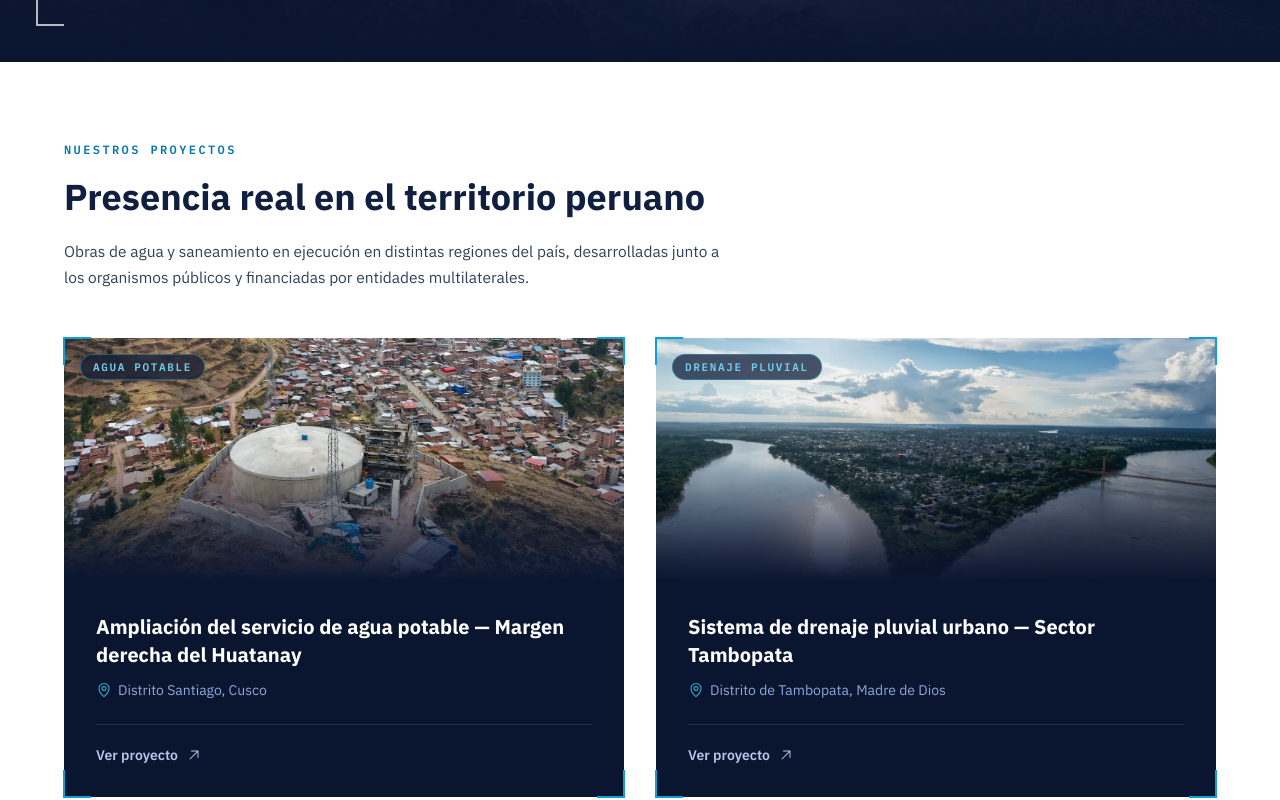
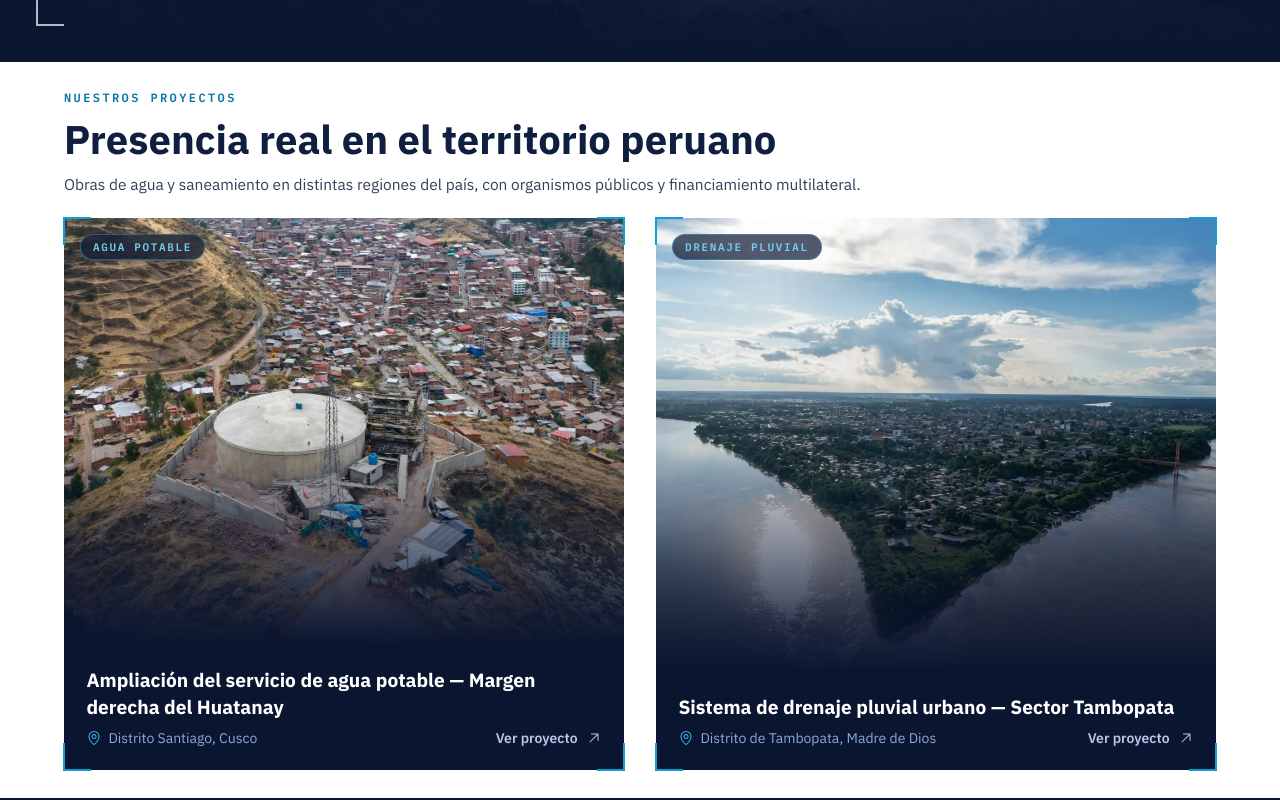
Before and after one commit to jhefferson-guerrero/cbs-web, a React (Vite) app: page / in a window 1280 px wide. Shown: the part 3625-4425 px from the top of the page. Built offline with nearby package versions, Linux system fonts and the light colour scheme; no server answers.

Commit message:
Proyectos en una sola vista: tarjetas ocupan el alto disponible, parrafo en una linea y Ver proyecto en la fila de ubicacion

```diff
--- a/src/components/sections/Proyectos.tsx
+++ b/src/components/sections/Proyectos.tsx
@@ -7,28 +7,28 @@ export function Proyectos() {
   const reduceMotion = useReducedMotion()
 
   return (
-    <section id="proyectos" className="bg-white">
-      <div className="mx-auto w-full max-w-[1400px] px-6 py-16 lg:px-10 lg:py-20 xl:px-16 2xl:max-w-[1700px] 2xl:px-14 2xl:py-24">
+    <section id="proyectos" className="bg-white lg:h-[calc(100svh-var(--nav-h))] lg:min-h-[540px]">
+      <div className="mx-auto w-full max-w-[1400px] px-6 py-16 lg:flex lg:h-full lg:flex-col lg:px-10 lg:py-[clamp(1rem,3.5vh,3rem)] xl:px-16 2xl:max-w-[1700px] 2xl:px-14">
         <motion.div
           initial={reduceMotion ? false : { opacity: 0, y: 28 }}
           whileInView={{ opacity: 1, y: 0 }}
           viewport={{ once: true, amount: 0.3 }}
           transition={{ duration: 0.7, ease: [0.16, 1, 0.3, 1] }}
-          className="max-w-2xl"
+          className="max-w-2xl lg:max-w-4xl"
         >
           <p className="font-mono text-xs font-semibold uppercase tracking-[0.2em] text-cyan-700 2xl:text-sm">
             Nuestros proyectos
           </p>
-          <h2 className="mt-4 text-3xl font-bold leading-tight text-navy-900 md:text-4xl 2xl:text-5xl">
+          <h2 className="mt-4 text-3xl font-bold leading-tight text-navy-900 md:text-4xl lg:mt-[clamp(0.25rem,1vh,0.75rem)] lg:text-[clamp(2.25rem,5vh,3.25rem)]">
             Presencia real en el territorio peruano
           </h2>
-          <p className="mt-5 text-[15.5px] leading-relaxed text-slate-700 2xl:text-lg">
-            Obras de agua y saneamiento en ejecución en distintas regiones del país, desarrolladas
-            junto a los organismos públicos y financiadas por entidades multilaterales.
+          <p className="mt-5 text-[15.5px] leading-relaxed text-slate-700 lg:mt-[clamp(0.25rem,1vh,0.75rem)] lg:text-[clamp(15.5px,1.9vh,19px)]">
+            Obras de agua y saneamiento en distintas regiones del país, con organismos públicos y
+            financiamiento multilateral.
           </p>
         </motion.div>
 
-        <div className="mt-12 grid grid-cols-1 gap-8 md:grid-cols-2 2xl:mt-14 2xl:gap-10">
+        <div className="mt-12 grid grid-cols-1 gap-8 md:grid-cols-2 lg:mt-[clamp(0.75rem,2.5vh,2.5rem)] lg:min-h-0 lg:flex-1 lg:grid-rows-[minmax(0,1fr)] lg:gap-[clamp(1rem,2.5vw,2.5rem)]">
           {projects.map((project, i) => (
             <motion.div
               key={project.slug}
@@ -36,7 +36,7 @@ export function Proyectos() {
               whileInView={{ opacity: 1, y: 0 }}
               viewport={{ once: true, amount: 0.3 }}
               transition={{ type: 'spring', stiffness: 70, damping: 18, delay: i * 0.12 }}
-              className="group relative bg-navy-950"
+              className="group relative flex min-h-0 flex-col bg-navy-950"
             >
               <Link
                 to={`/proyectos/${project.slug}`}
@@ -48,13 +48,13 @@ export function Proyectos() {
               <span aria-hidden="true" className="absolute -bottom-px -left-px z-10 h-7 w-7 border-b-2 border-l-2 border-cyan-500 transition-opacity duration-300 group-hover:opacity-60" />
               <span aria-hidden="true" className="absolute -bottom-px -right-px z-10 h-7 w-7 border-b-2 border-r-2 border-cyan-500 transition-opacity duration-300 group-hover:opacity-60" />
 
-              <div className="relative aspect-[4/3] overflow-hidden sm:aspect-[2/1] lg:aspect-[2.3/1]">
+              <div className="relative aspect-[4/3] overflow-hidden sm:aspect-[2/1] lg:aspect-auto lg:min-h-0 lg:flex-1">
                 <img
                   src={project.cover}
                   alt={project.title}
                   loading="lazy"
                   decoding="async"
-                  className="h-full w-full object-cover transition-transform duration-700 ease-out group-hover:scale-105"
+                  className="absolute inset-0 h-full w-full object-cover transition-transform duration-700 ease-out group-hover:scale-105"
                 />
                 <div className="absolute inset-0 bg-gradient-to-t from-navy-950 via-navy-950/10 to-transparent" />
 
@@ -63,16 +63,28 @@ export function Proyectos() {
                 </span>
               </div>
 
-              <div className="p-6 sm:p-8">
-                <h3 className="text-xl font-bold leading-snug text-white 2xl:text-2xl">
+              <div className="p-6 sm:p-8 lg:p-[clamp(1rem,2.8vh,2rem)]">
+                <h3 className="text-xl font-bold leading-snug text-white lg:text-[clamp(1.05rem,2.4vh,1.6rem)]">
                   {project.title}
                 </h3>
-                <p className="mt-3 flex items-center gap-1.5 text-sm text-navy-300 2xl:text-base">
-                  <MapPinIcon size={16} weight="regular" className="shrink-0 text-cyan-400" />
-                  {project.location}
-                </p>
+                <div className="mt-3 flex items-center justify-between gap-4 lg:mt-[clamp(0.25rem,1vh,0.75rem)]">
+                  <p className="flex items-center gap-1.5 text-sm text-navy-300 lg:text-[clamp(0.875rem,1.7vh,1.05rem)]">
+                    <MapPinIcon size={16} weight="regular" className="shrink-0 text-cyan-400" />
+                    {project.location}
+                  </p>
+                  {/* En pantallas grandes "Ver proyecto" va en la misma fila que la ubicación
+                      para ahorrar altura; en móvil queda debajo, con su divisor. */}
+                  <span className="hidden shrink-0 items-center gap-2 text-sm font-semibold text-navy-200 transition-colors duration-300 group-hover:text-white lg:flex">
+                    Ver proyecto
+                    <ArrowUpRightIcon
+                      size={16}
+                      weight="regular"
+                      className="transition-transform duration-300 group-hover:translate-x-0.5 group-hover:-translate-y-0.5"
+                    />
+                  </span>
+                </div>
 
-                <div className="mt-6 flex items-center gap-2 border-t border-white/10 pt-5 text-sm font-semibold text-navy-200 transition-colors duration-300 group-hover:text-white">
+                <div className="mt-6 flex items-center gap-2 border-t border-white/10 pt-5 text-sm font-semibold text-navy-200 transition-colors duration-300 group-hover:text-white lg:hidden">
                   Ver proyecto
                   <ArrowUpRightIcon
                     size={16}
```
